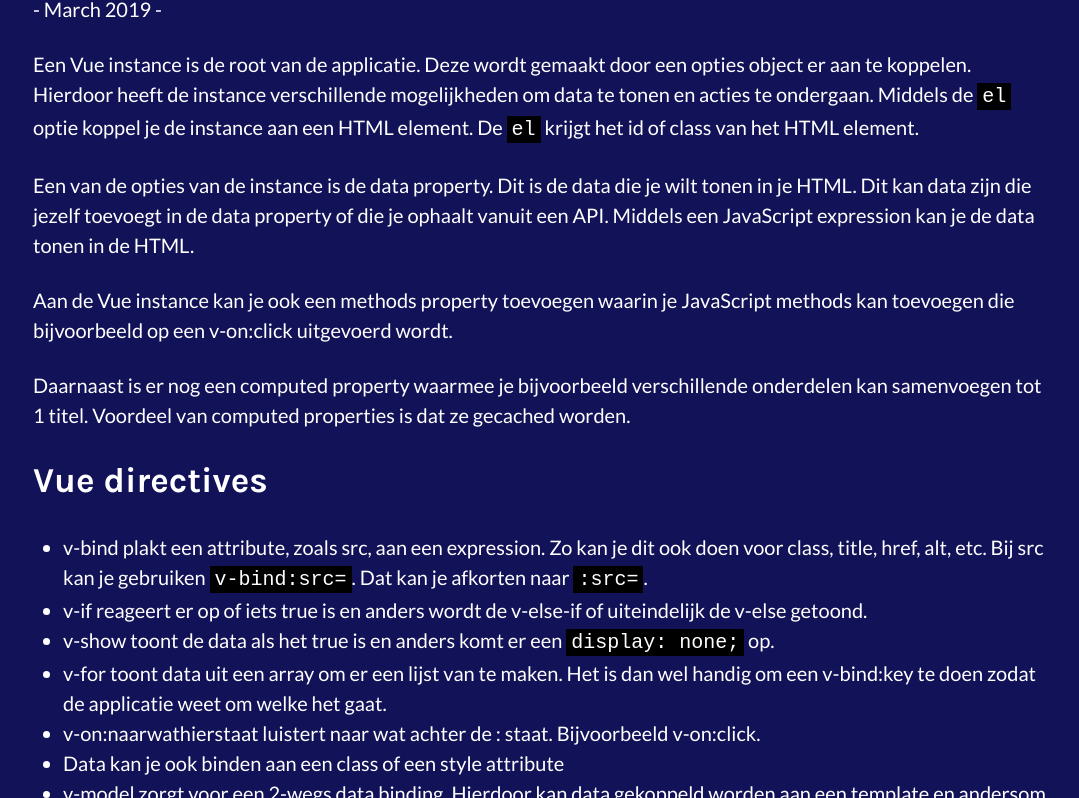
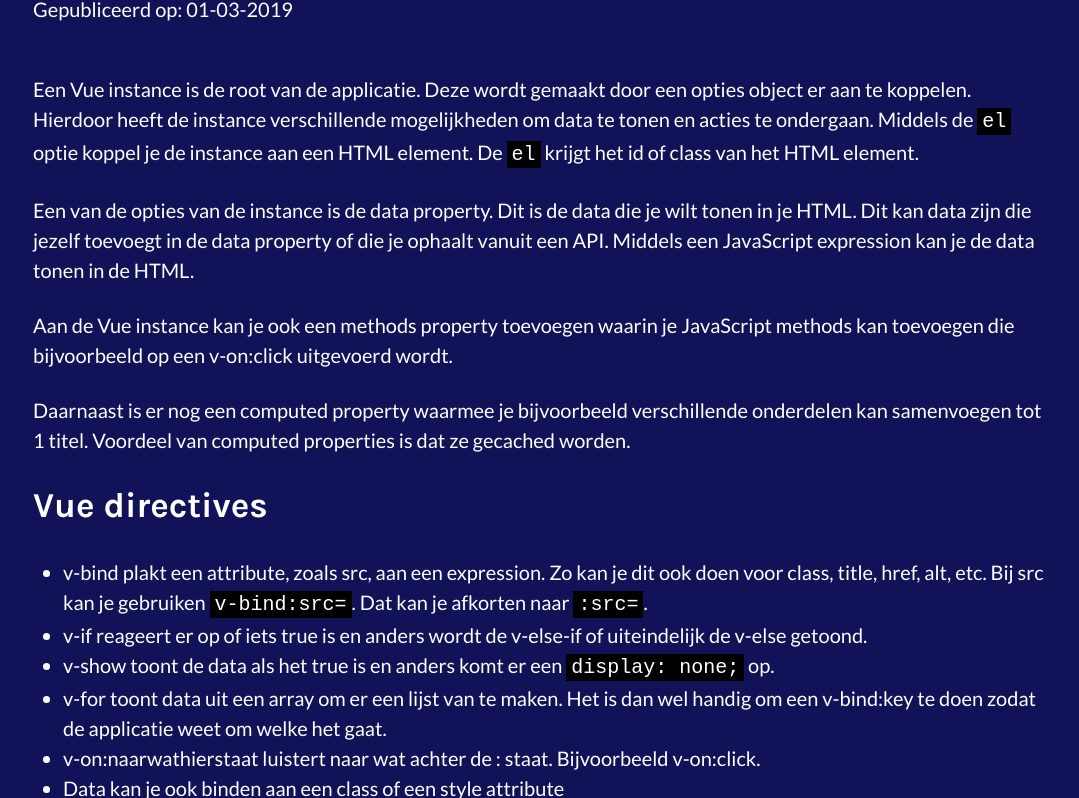
Before and after one commit to kajrietberg/kajrietberg.nl, an Eleventy site: page src/posts/2019-03-01-vuejs.md in a window 1280 px wide. Shown: the part 287-1085 px from the top of the page, without its empty margins (97-1176 px from the left). Built offline with nearby package versions, Linux system fonts and the light colour scheme; Eleventy itself is replaced by a stand-in of ours; files that its build step writes are made by us from their sources.

Commit message:
datum aanpassing weblog artikelen

```diff
--- a/src/_includes/layouts/post.html
+++ b/src/_includes/layouts/post.html
@@ -8,7 +8,7 @@ show-post-tagline: true
         <main role="main">
             <article>
                 <h1>{{ title }}</h1>
-                <time class="post__date" datetime="{{ page.date }}">- {{ page.date | date: "%B %Y" }} -</time>
+                <p>Gepubliceerd op: <time class="post__date" datetime="{{ page.date }}">{{ page.date | date: "%d-%m-20%y" }}</time></p>
 
                 {{ content }}
 
--- a/src/scss/5-modules/_code.scss
+++ b/src/scss/5-modules/_code.scss
@@ -3,3 +3,7 @@ code {
   background-color: #000;
   padding: 2px 5px;
 }
+
+time {
+  display: inline-block;
+}
```
Also changed, not shown: src/assets/css/main.css.
